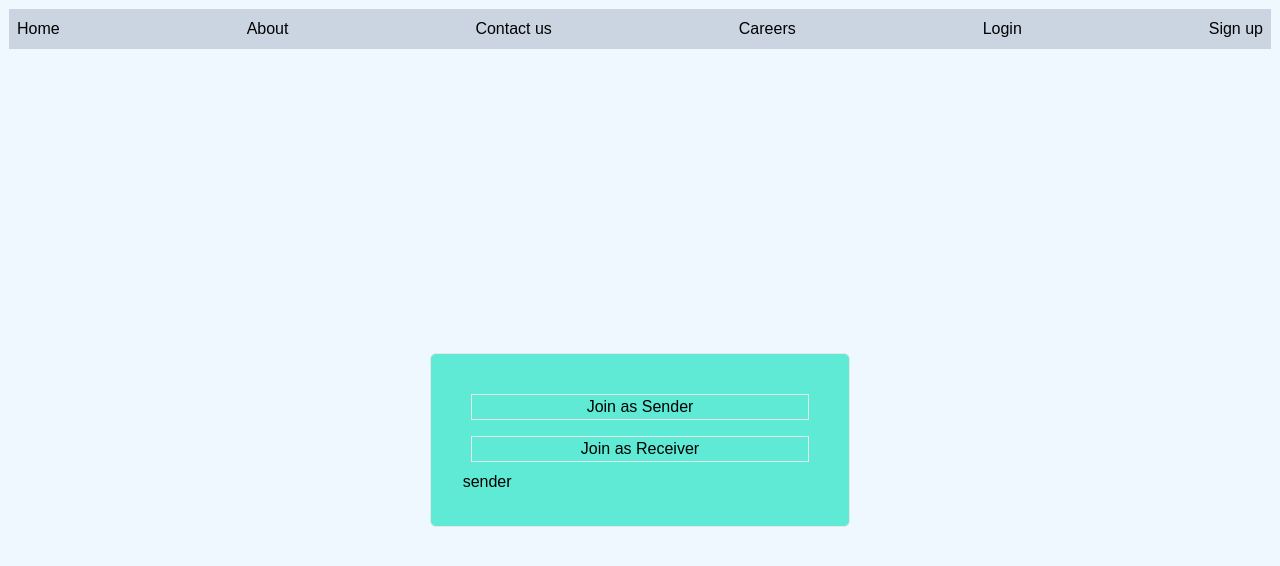
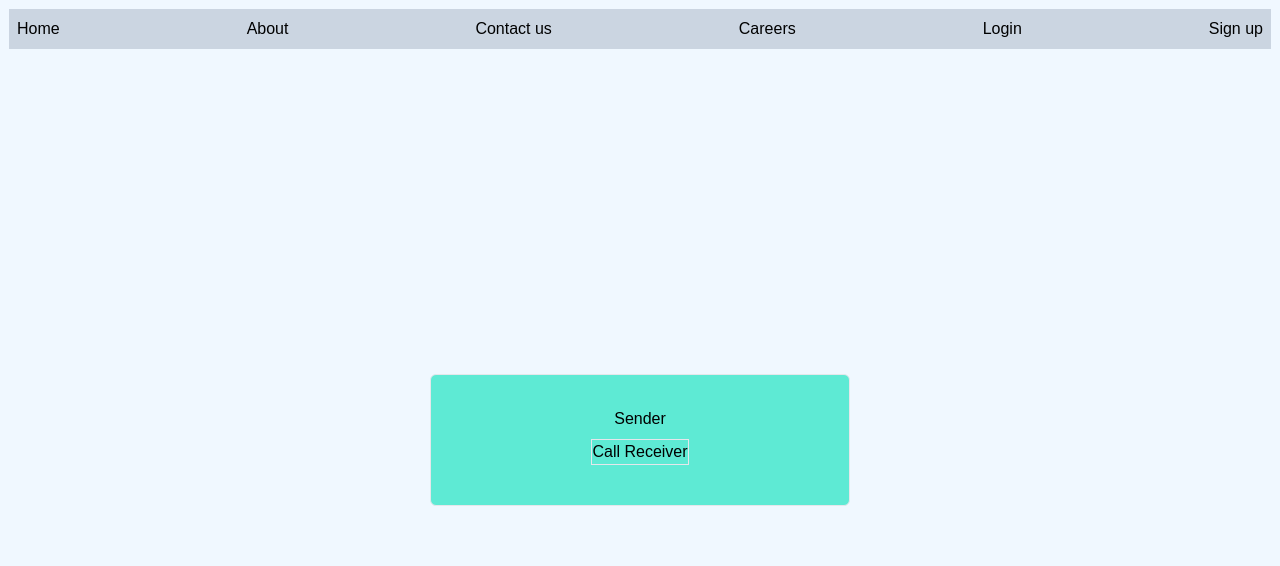
Before and after one commit to Saurabh1997/ACTIVITY-TRACKER, a React (Create React App) app in the folder FRONTEND/: page /contact in a window 1280 px wide. Both pictures are taken after a click on the button "Join as Sender". Shown: the top 566 px of the page. Built offline with nearby package versions, Linux system fonts and the light colour scheme; no server answers.

Commit message:
restructuring

```diff
--- a/FRONTEND/src/Routes/Contact.jsx
+++ b/FRONTEND/src/Routes/Contact.jsx
@@ -1,17 +1,37 @@
+import Receiver from "components/DemoVideoRTC/Receiver";
+import Sender from "components/DemoVideoRTC/Sender";
 import Peer from "components/Peer";
 import React, { useEffect } from "react";
 import { useState } from "react";
+import { useSelector } from "react-redux";
 
 function Contact() {
   const [peer, setPeer] = useState("");
   const [socket, setSocket] = useState(null);
+  const userData = useSelector((RootStore) => RootStore.user);
 
-  useEffect(() => {
-    const socketCon = new WebSocket("ws://localhost:4041");
-    if (socketCon) {
-      setSocket(socketCon);
-    }
-  }, []);
+  // useEffect(() => {
+  //   const socketCon = new WebSocket("ws://localhost:4041");
+  //   if (socketCon) {
+  //     setSocket(socketCon);
+  //   }
+
+  //   socketCon.onopen = () => {
+  //     console.log(" socket open ");
+  //     if (peer === "sender") {
+  //       console.log("connection open for sender");
+  //       socket.send(JSON.stringify({ type: "sender-candidate" }));
+  //     } else if (peer === "receiver") {
+  //       console.log("connection open for receiver ");
+  //       socket.send(JSON.stringify({ type: "receiver-candidate" }));
+  //     }
+  //   };
+  // }, []);
+
+  // useEffect(() => {
+  //   if (socket !== null && peer !== "") {
+  //   }
+  // }, [socket, peer]);
 
   const setPeerForCall = (e) => {
     let peerCandidate = e.target.name;
@@ -25,13 +45,32 @@ function Contact() {
         "flex flex-col w-3/5 p-8 border rounded-md bg-teal-300 xl:w-1/3 lg:w-1/2 md:w-3/4 sm:w-full"
       }
     >
-      <button name="sender" className={"border m-2"} onClick={setPeerForCall}>
-        {"Join as Sender"}
-      </button>
-      <button className={"border m-2"} name="receiver" onClick={setPeerForCall}>
-        {"Join as Receiver"}
-      </button>
-      {peer && peer !== "" && <Peer peerType={peer} socket={socket} />}
+      {peer === "" && (
+        <>
+          <button
+            name="sender"
+            className={"border m-2"}
+            onClick={setPeerForCall}
+          >
+            {"Join as Sender"}
+          </button>
+          <button
+            className={"border m-2"}
+            name="receiver"
+            onClick={setPeerForCall}
+          >
+            {"Join as Receiver"}
+          </button>
+        </>
+      )}
+      {/* {peer && peer !== "" && socket && socket !== null && (
+        <Peer peerType={peer} socket={socket} />
+      )} */}
+      {peer === "sender" ? (
+        <Sender />
+      ) : peer === "receiver" ? (
+        <Receiver />
+      ) : null}
     </div>
   );
 }
--- /dev/null
+++ b/FRONTEND/src/components/DemoVideoRTC/Receiver.jsx
@@ -0,0 +1,69 @@
+import React, { useEffect, useState, useRef } from "react";
+import { attachIceCandidateToPeer } from "utils/commonFunctions";
+
+function Receiver() {
+  const [socket, setSocket] = useState(null);
+  const senderVideoRef = useRef(null);
+  const receiverVideoRef = useRef(null);
+
+  useEffect(() => {
+    const socketCon = new WebSocket("ws://localhost:4041");
+    if (socketCon) {
+      setSocket(socketCon);
+    }
+    socketCon.onopen = () => {
+      console.log(" socket open ");
+      socketCon.send(JSON.stringify({ type: "receiver-candidate" }));
+    };
+    initVideoForReceiver(socketCon);
+  }, []);
+
+  const initVideoForReceiver = async (socketCon) => {
+    let socket = socketCon;
+    if (!socket) {
+      alert("Socket not connected");
+      return;
+    }
+    // Creating answer
+    const ReceiverPeerConnection = new RTCPeerConnection();
+    console.log(" coming after connection ");
+    socket.onmessage = async (message) => {
+      const data = JSON.parse(message.data);
+      console.log(" coming here 5");
+      console.log("message received by receiver", message.data);
+      if (data.type === "send-offer") {
+        await ReceiverPeerConnection.setRemoteDescription(data.data);
+        attachIceCandidateToPeer(ReceiverPeerConnection, socket);
+        const answer = await ReceiverPeerConnection.createAnswer();
+        await ReceiverPeerConnection.setLocalDescription(answer);
+        socket.send(
+          JSON.stringify({
+            type: "send-answer",
+            data: answer,
+          })
+        );
+      } else if (data.type === "addIceCandidate") {
+        ReceiverPeerConnection.addIceCandidate(data.candidate);
+      }
+    };
+    ReceiverPeerConnection.ontrack = async (event) => {
+      console.log(" track here ", event, " vide p ", senderVideoRef);
+      if (senderVideoRef.current) {
+        senderVideoRef.current.srcObject = new MediaStream([event.track]);
+      }
+    };
+  };
+
+  return (
+    <div className="flex flex-col items-center">
+      <div>Receiver</div>
+      <button className="border m-2">Receive the call</button>
+      <div className="flex">
+        <video ref={senderVideoRef}></video>
+        <video ref={receiverVideoRef}></video>
+      </div>
+    </div>
+  );
+}
+
+export default Receiver;
--- /dev/null
+++ b/FRONTEND/src/components/DemoVideoRTC/Sender.jsx
@@ -0,0 +1,73 @@
+import React, { useEffect, useState, useRef } from "react";
+import { attachIceCandidateToPeer } from "utils/commonFunctions";
+
+function Sender() {
+  const senderVideoRef = useRef(null);
+  const [socket, setSocket] = useState(null);
+
+  useEffect(() => {
+    const socketCon = new WebSocket("ws://localhost:4041");
+    if (socketCon) {
+      setSocket(socketCon);
+    }
+    socketCon.onopen = () => {
+      console.log(" socket open ");
+      socketCon.send(JSON.stringify({ type: "sender-candidate" }));
+    };
+  }, []);
+
+  const initVideoForSender = async () => {
+    if (!socket) {
+      alert("Socket not connected");
+      return;
+    }
+    // Creating offer
+    console.log(" coming here for sending", socket);
+    const peerConnection = new RTCPeerConnection();
+
+    peerConnection.onnegotiationneeded = async () => {
+      console.log(" on negotiation needed - ");
+      const offer = await peerConnection.createOffer();
+      await peerConnection.setLocalDescription(offer);
+      socket.send(
+        JSON.stringify({
+          type: "send-offer",
+          data: peerConnection.localDescription,
+          offer: offer,
+        })
+      );
+    };
+
+    attachIceCandidateToPeer(peerConnection, socket);
+
+    socket.onmessage = async (message) => {
+      const data = JSON.parse(message.data);
+      console.log(
+        "message received by sender after getting answer",
+        message.data
+      );
+      if (data.type === "send-answer") {
+        peerConnection.setRemoteDescription(data.data);
+      } else if (data.type === "addIceCandidate") {
+        peerConnection.addIceCandidate(data.candidate);
+      }
+    };
+    const stream = await navigator.mediaDevices.getUserMedia({
+      audio: false,
+      video: true,
+    });
+    console.log(" stream ", stream);
+    peerConnection.addTrack(stream.getVideoTracks()[0]);
+  };
+
+  return (
+    <div className="flex flex-col items-center">
+      <div>Sender</div>
+      <button className="border m-2" onClick={initVideoForSender}>
+        Call Receiver
+      </button>
+    </div>
+  );
+}
+
+export default Sender;
--- a/FRONTEND/src/components/Peer.jsx
+++ b/FRONTEND/src/components/Peer.jsx
@@ -1,20 +1,12 @@
-import React from "react";
+import React, { useRef } from "react";
 import { useEffect } from "react";
+import { attachIceCandidateToPeer } from "utils/commonFunctions";
 
 function Peer({ peerType, socket }) {
+  const senderVideoRef = useRef(null);
+  const receiverVideoRef = useRef(null);
   useEffect(() => {
-    console.log(" coming gere ", socket, " peer ", peerType);
-    if (socket !== null && socket.readyState === 1 && peerType) {
-      console.log(" coming here in peer 2", peerType, "socke - ", socket);
-
-      socket.onopen = () => {
-        if (peerType === "sender") {
-          socket.send(JSON.stringify({ type: "sender-candidate" }));
-        } else {
-          socket.send(JSON.stringify({ type: "receiver-candidate" }));
-        }
-      };
-
+    if (socket !== null && peerType) {
       if (peerType === "sender") {
         initVideoForSender();
       } else if (peerType === "receiver") {
@@ -24,18 +16,6 @@ function Peer({ peerType, socket }) {
     }
   }, [peerType, socket]);
 
-  const attachIceCandidateToPeer = (peerConnection) => {
-    peerConnection.onicecandidate = (event) => {
-      console.log(" ice candidate", event.candidate);
-      if (event.candidate) {
-        socket.send({
-          type: "addIceCandidate",
-          candidate: event.candidate,
-        });
-      }
-    };
-  };
-
   const initVideoForSender = async () => {
     if (!socket) {
       alert("Socket not connected");
@@ -44,10 +24,21 @@ function Peer({ peerType, socket }) {
     // Creating offer
     console.log(" coming here for sending", socket);
     const peerConnection = new RTCPeerConnection();
-    const offer = await peerConnection.createOffer();
-    await peerConnection.setLocalDescription(offer);
 
-    attachIceCandidateToPeer(peerConnection);
+    peerConnection.onnegotiationneeded = async () => {
+      console.log(" on negotiation needed - ");
+      const offer = await peerConnection.createOffer();
+      await peerConnection.setLocalDescription(offer);
+      socket.send(
+        JSON.stringify({
+          type: "send-offer",
+          data: peerConnection.localDescription,
+          offer: offer,
+        })
+      );
+    };
+
+    attachIceCandidateToPeer(peerConnection, socket);
 
     socket.onmessage = async (message) => {
       const data = JSON.parse(message.data);
@@ -61,14 +52,12 @@ function Peer({ peerType, socket }) {
         peerConnection.addIceCandidate(data.candidate);
       }
     };
-
-    socket?.send(
-      JSON.stringify({
-        type: "send-offer",
-        data: peerConnection.localDescription,
-        offer: offer,
-      })
-    );
+    const stream = await navigator.mediaDevices.getUserMedia({
+      audio: false,
+      video: true,
+    });
+    console.log(" stream ", stream);
+    peerConnection.addTrack(stream.getVideoTracks()[0]);
   };
 
   const initVideoForReceiver = async () => {
@@ -77,17 +66,15 @@ function Peer({ peerType, socket }) {
       return;
     }
     // Creating answer
-    console.log(" coming here for receiving");
-    let ReceiverPeerConnection;
+    const ReceiverPeerConnection = new RTCPeerConnection();
+    console.log(" coming after connection ");
     socket.onmessage = async (message) => {
-      console.log(" coming here 2");
       const data = JSON.parse(message.data);
       console.log(" coming here 5");
       console.log("message received by receiver", message.data);
       if (data.type === "send-offer") {
-        ReceiverPeerConnection = new RTCPeerConnection();
         await ReceiverPeerConnection.setRemoteDescription(data.data);
-        attachIceCandidateToPeer(ReceiverPeerConnection);
+        attachIceCandidateToPeer(ReceiverPeerConnection, socket);
         const answer = await ReceiverPeerConnection.createAnswer();
         await ReceiverPeerConnection.setLocalDescription(answer);
         socket.send(
@@ -100,9 +87,23 @@ function Peer({ peerType, socket }) {
         ReceiverPeerConnection.addIceCandidate(data.candidate);
       }
     };
+    ReceiverPeerConnection.ontrack = async (event) => {
+      console.log(" track here ", event, " vide p ", senderVideoRef);
+      if (senderVideoRef.current) {
+        senderVideoRef.current.srcObject = new MediaStream([event.track]);
+      }
+    };
   };
 
-  return <div>{peerType}</div>;
+  return (
+    <div>
+      {peerType}
+      <div className="flex">
+        <video ref={senderVideoRef}></video>
+        <video ref={receiverVideoRef}></video>
+      </div>
+    </div>
+  );
 }
 
 export default Peer;
--- a/FRONTEND/src/utils/commonFunctions.js
+++ b/FRONTEND/src/utils/commonFunctions.js
@@ -0,0 +1,13 @@
+export const attachIceCandidateToPeer = (peerConnection, socket) => {
+  peerConnection.onicecandidate = (event) => {
+    console.log(" ice candidate", event.candidate);
+    if (event.candidate) {
+      socket.send(
+        JSON.stringify({
+          type: "addIceCandidate",
+          candidate: event.candidate,
+        })
+      );
+    }
+  };
+};
```
Also changed, not shown: 1 other file (tests, documents, lock files or other folders).
